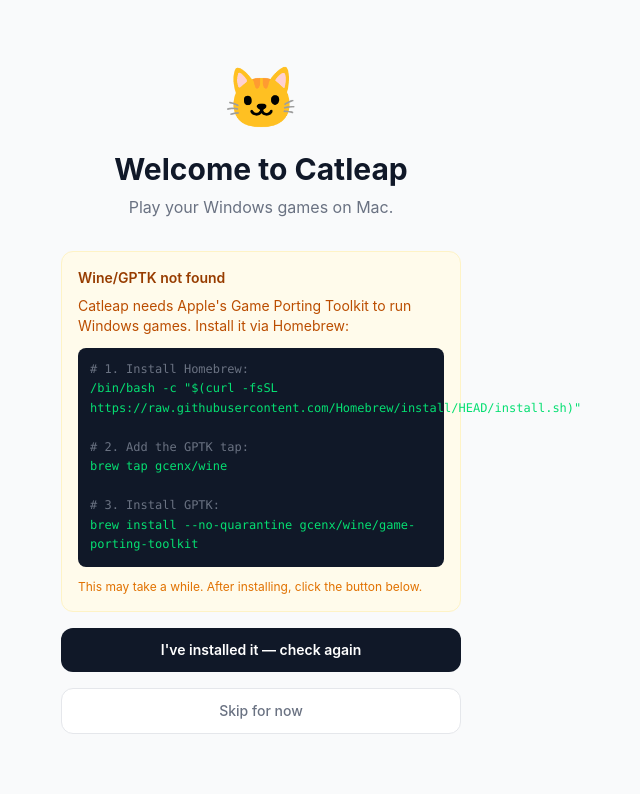
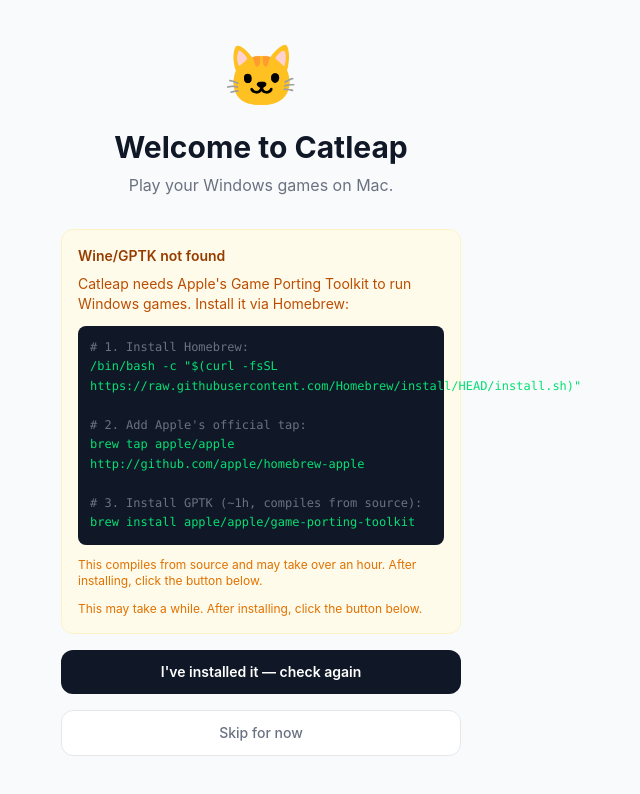
Before and after one commit to gufao/catleap, a React (Vite) app: page / in a window 1280 px wide. Shown: the top 794 px of the page, without its empty margins (379-1019 px from the left). Built offline with nearby package versions, Linux system fonts and the light colour scheme.

Commit message:
fix: use Apple's official GPTK tap instead of third-party

```diff
--- a/src/pages/FirstRun.tsx
+++ b/src/pages/FirstRun.tsx
@@ -112,14 +112,14 @@
               <div className="bg-gray-900 rounded-lg p-3 font-mono text-xs text-green-400 select-all leading-relaxed">
                 {wineStatus?.homebrew_available ? (
                   <>
-                    <span className="text-gray-500"># Add the GPTK tap:</span>
+                    <span className="text-gray-500"># Add Apple's official tap:</span>
                     <br />
-                    brew tap gcenx/wine
+                    brew tap apple/apple http://github.com/apple/homebrew-apple
                     <br />
                     <br />
-                    <span className="text-gray-500"># Install GPTK:</span>
+                    <span className="text-gray-500"># Install GPTK (takes ~1h, compiles from source):</span>
                     <br />
-                    brew install --no-quarantine gcenx/wine/game-porting-toolkit
+                    brew install apple/apple/game-porting-toolkit
                   </>
                 ) : (
                   <>
@@ -129,17 +129,20 @@
                     https://raw.githubusercontent.com/Homebrew/install/HEAD/install.sh)"
                     <br />
                     <br />
-                    <span className="text-gray-500"># 2. Add the GPTK tap:</span>
+                    <span className="text-gray-500"># 2. Add Apple's official tap:</span>
                     <br />
-                    brew tap gcenx/wine
+                    brew tap apple/apple http://github.com/apple/homebrew-apple
                     <br />
                     <br />
-                    <span className="text-gray-500"># 3. Install GPTK:</span>
+                    <span className="text-gray-500"># 3. Install GPTK (~1h, compiles from source):</span>
                     <br />
-                    brew install --no-quarantine gcenx/wine/game-porting-toolkit
+                    brew install apple/apple/game-porting-toolkit
                   </>
                 )}
               </div>
+              <p className="text-xs text-amber-600 mt-3">
+                This compiles from source and may take over an hour. After installing, click the button below.
+              </p>
               <p className="text-xs text-amber-600 mt-3">
                 This may take a while. After installing, click the button below.
               </p>
```
Also changed, not shown: 1 other file (tests, documents, lock files or other folders).
